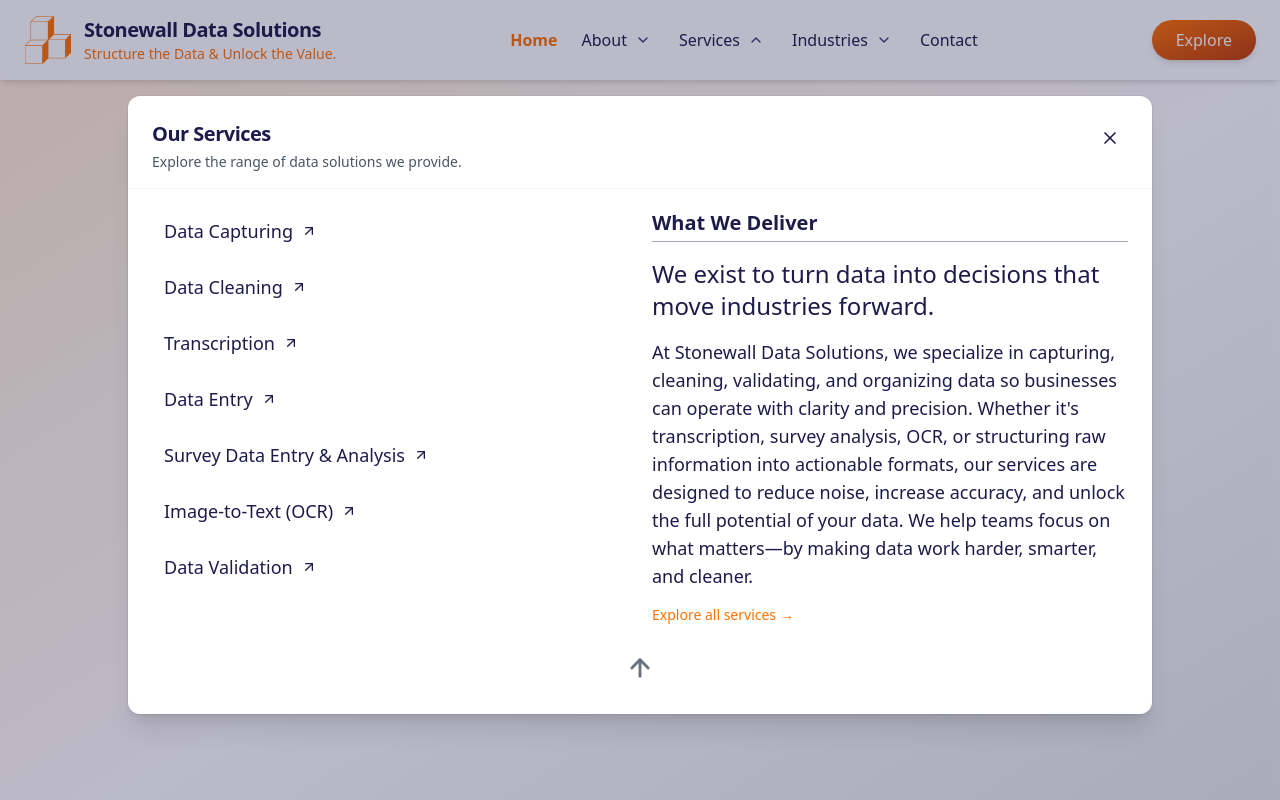
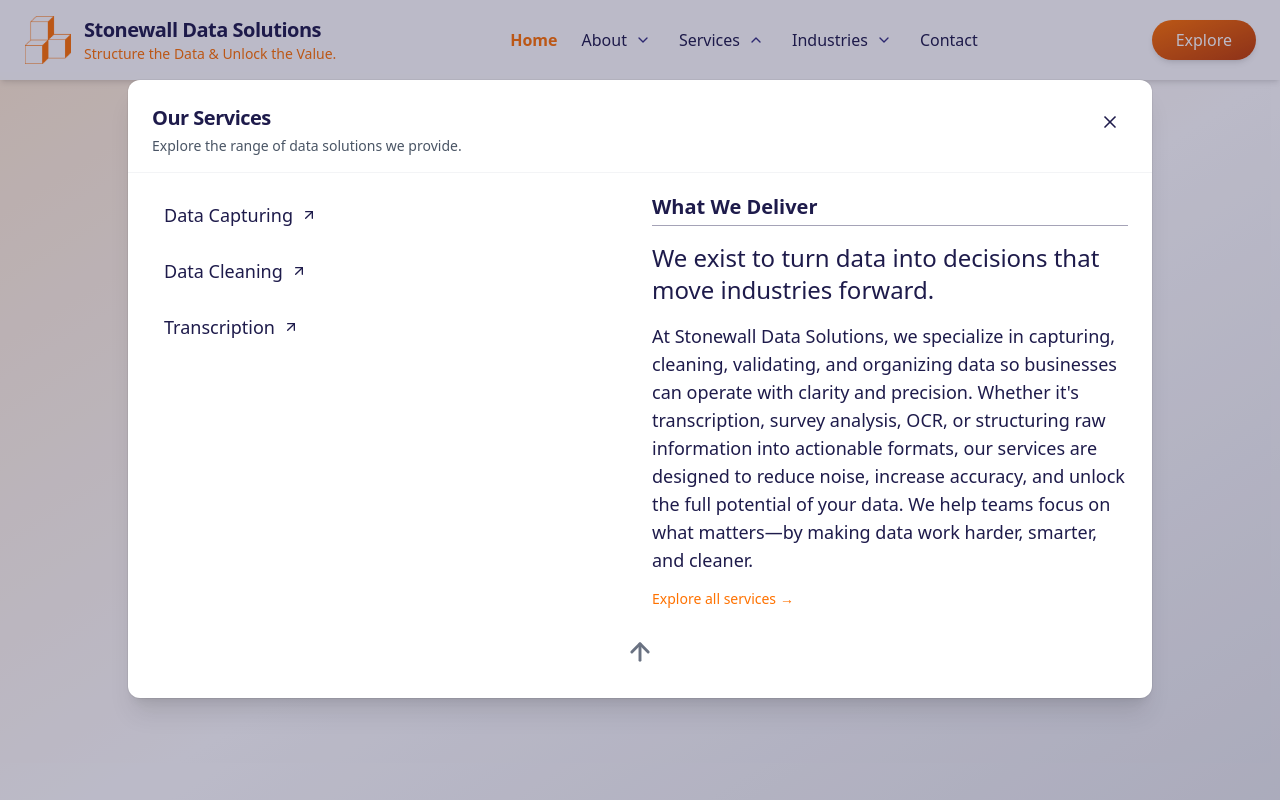
Before and after one commit to mandla299/stonewall-website, a React (Vite) app: page / in a window 1280 px wide. Both pictures are taken after a click on the button "Toggle Services modal". Shown: the top 800 px of the page. Built offline with nearby package versions, Linux system fonts and the light colour scheme; the HTML template or start-up script is replaced by a standard one; a web font is replaced by a local one.

Commit message:
Updated the modal

```diff
--- a/src/components/modals/AccessibleModal.jsx
+++ b/src/components/modals/AccessibleModal.jsx
@@ -88,7 +88,7 @@ const AccessibleModal = ({ title, description, onClose, children }) => {
       tabIndex={-1}
     >
       {/* Header */}
-      <div className="flex items-start gap-3 px-5 sm:px-6 pt-5 sm:pt-6">
+      <div className="flex -mt-4 items-start gap-3 px-5 sm:px-6 pt-5 sm:pt-6">
         <div className="flex-1">
           <h2
             id={titleId}
--- a/src/components/modals/ServicesModal.jsx
+++ b/src/components/modals/ServicesModal.jsx
@@ -43,41 +43,6 @@ const ServicesModal = ({ onClose }) => {
             <ArrowUpRight className="transition-transform group-hover:translate-x-1 group-hover:text-white" size={16} />
           </Link>
 
-          <Link
-            to="/services/#data-entry-capture"
-            onClick={onClose}
-            className="group flex items-center text-base sm:text-lg text-[#1e1b4b] gap-2 px-3 py-2 rounded-md bg-transparent hover:bg-[#ff7200] hover:text-white transition-colors"
-          >
-            Data Entry
-            <ArrowUpRight className="transition-transform group-hover:translate-x-1 group-hover:text-white" size={16} />
-          </Link>
-
-          <Link
-            to="/services/#survey-data-entry"
-            onClick={onClose}
-            className="group flex items-center text-base sm:text-lg text-[#1e1b4b] gap-2 px-3 py-2 rounded-md bg-transparent hover:bg-[#ff7200] hover:text-white transition-colors"
-          >
-            Survey Data Entry &amp; Analysis
-            <ArrowUpRight className="transition-transform group-hover:translate-x-1 group-hover:text-white" size={16} />
-          </Link>
-
-          <Link
-            to="/services/#image-to-text"
-            onClick={onClose}
-            className="group flex items-center text-base sm:text-lg text-[#1e1b4b] gap-2 px-3 py-2 rounded-md bg-transparent hover:bg-[#ff7200] hover:text-white transition-colors"
-          >
-            Image-to-Text (OCR)
-            <ArrowUpRight className="transition-transform group-hover:translate-x-1 group-hover:text-white" size={16} />
-          </Link>
-
-          <Link
-            to="/services/#data-validation"
-            onClick={onClose}
-            className="group flex items-center text-base sm:text-lg text-[#1e1b4b] gap-2 px-3 py-2 rounded-md bg-transparent hover:bg-[#ff7200] hover:text-white transition-colors"
-          >
-            Data Validation
-            <ArrowUpRight className="transition-transform group-hover:translate-x-1 group-hover:text-white" size={16} />
-          </Link>
         </nav>
 
         {/* Right Column: Service Philosophy */}
```
